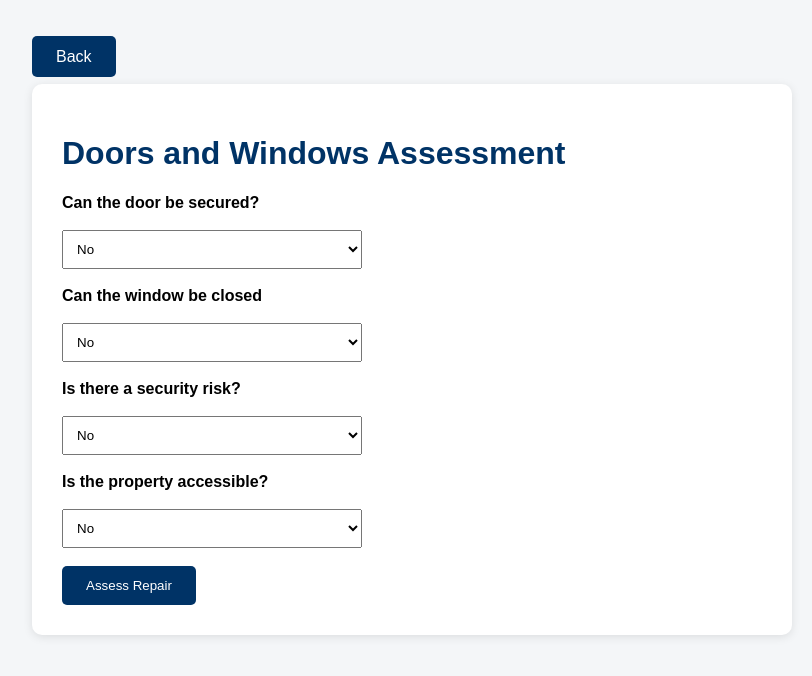
After one commit to jomoz-dev/housing-repairs-diagnostic-tool, a Flask app: template templates/doors_windows.html in a window 1280 px wide. The commit adds this page. Shown: the top 676 px of the page, without its empty margins (16-828 px from the left). Run offline with Flask 3, Linux system fonts and the light colour scheme; the template is opened without the code that fills it, so the values that code supplies are empty.

Commit message:
Add roofing assessment and doors and windows security assessment workflow

```diff
--- a/app.py
+++ b/app.py
@@ -33,6 +33,18 @@ def assessment():
             "damp_mould.html"
         )
 
+    elif repair_type == "roofing":
+
+        return render_template(
+            "roofing.html"
+        )
+
+    elif repair_type == "doors_windows":
+
+        return render_template(
+            "doors_windows.html"
+        )
+
 @app.route("/diagnose", methods=["POST"])
 def diagnose():
 
@@ -61,6 +73,21 @@ def diagnose():
     "no"
     )
 
+    #Roofing Decision Tree
+    water_entry = request.form.get(
+    "water_entry",
+    "no"
+    )
+
+    structural_damage = request.form.get(
+        "structural_damage",
+        "no"
+    )
+
+    roof_electrics = request.form.get(
+        "roof_electrics",
+        "no"
+    )
     long_term_issue = request.form.get(
         "long_term_issue",
         "no"
@@ -76,6 +103,23 @@ def diagnose():
         "no"
     )
 
+    #Doors & Windows
+    security_risk = request.form.get(
+    "security_risk",
+    "no"
+    )
+
+    door_secured = request.form.get(
+        "door_secured",
+        "yes"
+    )
+
+    window_closed = request.form.get(
+        "window_closed",
+        "yes"
+    )
+
+#Adding Logic
     # Emergency safety assessment
 
     if danger == "yes" or unsafe_property == "yes":
@@ -265,28 +309,80 @@ def diagnose():
 
 
     # Roofing
-    elif repair_type == "roof leak":
+    elif repair_type == "roofing":
 
+        if water_entry == "yes" and roof_electrics == "yes":
 
-            if electrics_affected == "yes":
+            result = {
+                "repair_type": repair_type,
+                "priority": "Emergency",
+                "trade": "Roofer",
+                "attendance": "2-4 Hours",
+                "message": "Water ingress affecting electrics."
+            }
 
-                result = {
-                    "repair_type": repair_type,
-                    "priority": "Emergency",
-                    "trade": "Electrician",
-                    "attendance": "2-4  Hours",
-                    "message": "Water is affecting electrics."
-                }
+        elif water_entry == "yes":
 
-    else:
+            result = {
+                "repair_type": repair_type,
+                "priority": "Urgent",
+                "trade": "Roofer",
+                "attendance": "7 Days",
+                "message": "Water entering property."
+            }
 
-        result = {
-            "repair_type": repair_type,
-            "priority": "Routine",
-            "trade": "Roofer",
-            "attendance": "28 Days",
-            "message": "Roofing issue reported."
-        }
+        elif structural_damage == "yes":
+
+            result = {
+                "repair_type": repair_type,
+                "priority": "Urgent",
+                "trade": "Roofer",
+                "attendance": "7 Days",
+                "message": "Structural roof damage reported."
+            }
+
+        else:
+
+            result = {
+                "repair_type": repair_type,
+                "priority": "Routine",
+                "trade": "Roofer",
+                "attendance": "28 Days",
+                "message": "Roof inspection required."
+            }
+
+    # Doors and Windows
+    elif repair_type == "doors_windows":
+
+        if security_risk == "yes":
+
+            result = {
+                "repair_type": repair_type,
+                "priority": "Emergency",
+                "trade": "Locksmith",
+                "attendance": "24 Hours",
+                "message": "Property security compromised."
+            }
+
+        elif door_secured == "no":
+
+            result = {
+                "repair_type": repair_type,
+                "priority": "Urgent",
+                "trade": "Locksmith",
+                "attendance": "48 Hours",
+                "message": "Door cannot be secured."
+            }
+
+        else:
+
+            result = {
+                "repair_type": repair_type,
+                "priority": "Routine",
+                "trade": "Joiner",
+                "attendance": "28 Days",
+                "message": "Minor door or window repair required."
+            }
 
     reference = datetime.now().strftime(
     "HR-%Y%m%d-%H%M%S"
@@ -331,14 +427,16 @@ def diagnose():
     connection.close()
 
     display_names = {
-    "water_leak": "Water Leak",
-    "electrical": "Electrical",
-    "heating": "Heating"
+        "water_leak": "Water Leak",
+        "electrical": "Electrical",
+        "heating": "Heating",
+        "damp_mould": "Damp & Mould",
+        "roofing": "Roofing",
     }
 
     result["repair_type"] = display_names.get(
-        repair_type,
-        repair_type
+        result["repair_type"],
+        result["repair_type"]
     )
 
     return render_template(
--- /dev/null
+++ b/templates/doors_windows.html
@@ -0,0 +1,103 @@
+<!DOCTYPE html>
+<html>
+
+<head>
+
+    <title> Doors and Windows Assessment</title>
+    <a href="/" class="button">
+    Back
+    </a>
+
+    <br><br>
+
+    <link rel="stylesheet" href="/static/style.css">
+
+</head>
+
+<body>
+
+<div class="result-card">
+
+    <h1>Doors and Windows Assessment</h1>
+
+    <form action="/diagnose" method="POST">
+
+        <input type="hidden"
+               name="repair_type"
+               value="doors_windows">
+
+        <label>
+            Can the door be secured?
+        </label>
+
+        <br><br>
+
+        <select name="secured">
+
+            <option value="no">No</option>
+
+            <option value="yes">Yes</option>
+
+        </select>
+
+        <br><br>
+
+        <label>
+            Can the window be closed
+        </label>
+
+        <br><br>
+
+        <select name="can_close">
+
+            <option value="no">No</option>
+
+            <option value="yes">Yes</option>
+
+        </select>
+
+        <br><br>
+
+        <label>
+            Is there a security risk?
+        </label>
+
+        <br><br>
+
+        <select name="security_risk">
+
+            <option value="no">No</option>
+
+            <option value="yes">Yes</option>
+
+        </select>
+
+        <br><br>
+
+        <label>
+            Is the property accessible?
+        </label>
+
+        <br><br>
+
+        <select name="accessible">
+
+            <option value="no">No</option>
+
+            <option value="yes">Yes</option>
+
+        </select>
+
+        <br><br>
+
+        <button type="submit">
+            Assess Repair
+        </button>
+
+    </form>
+
+</div>
+
+</body>
+
+</html>
--- a/templates/index.html
+++ b/templates/index.html
@@ -31,6 +31,10 @@
 
             <option value="damp_mould">Damp & Mould</option>
 
+            <option value="roofing">Roofing</option>
+
+            <option value="doors_windows">Doors & Windows</option>
+
         </select>
 
         <br><br>
```
Also changed, not shown: templates/damp_mould.html (+1 -13 lines), templates/roofing.html (added, +87 -0 lines), repairs.db.
